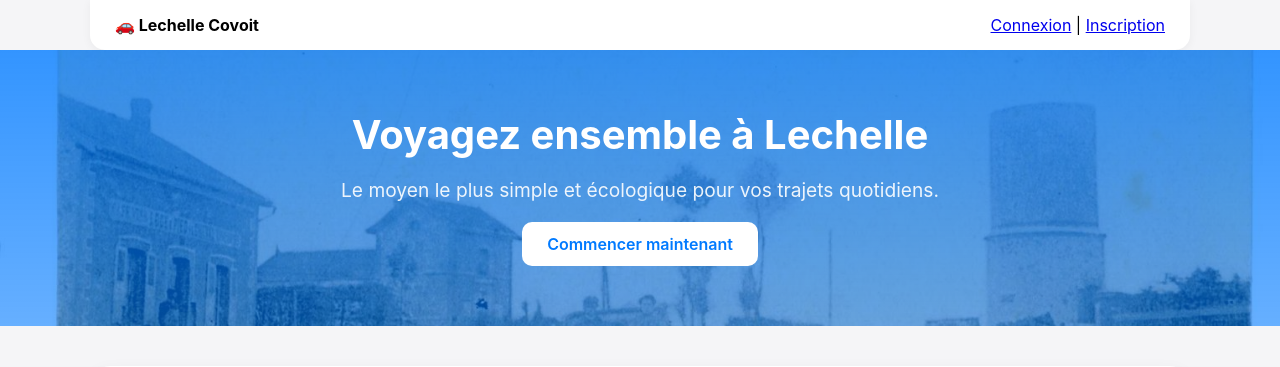
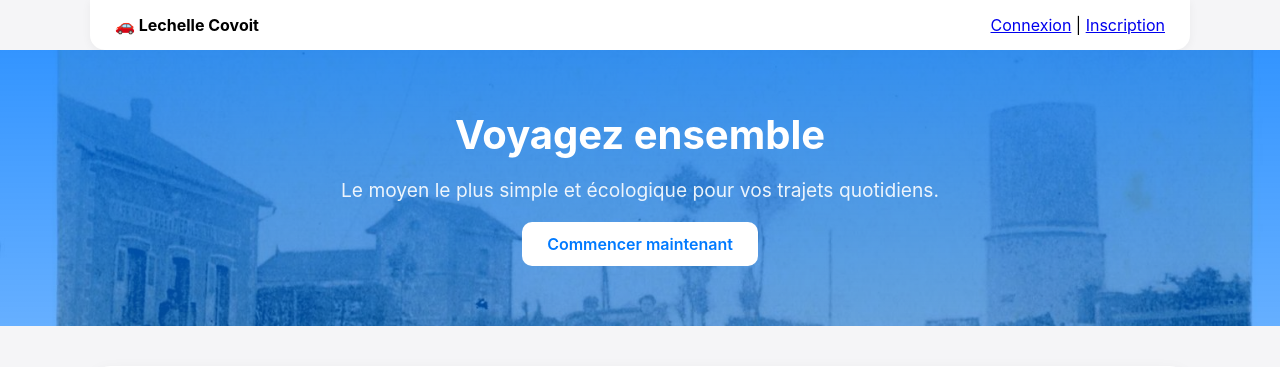
Before and after one commit to rahultankhiwale05/lechcovo, a Flask app: page / in a window 1280 px wide. Shown: the top 367 px of the page. Run offline with Flask 3, Linux system fonts and the light colour scheme; data that the repository does not hold is empty; some libraries are stand-ins or nearby versions.

Commit message:
changed home page

```diff
--- a/templates/index.html
+++ b/templates/index.html
@@ -48,7 +48,7 @@
 </div>
 
 <div class="hero">
-    <h1>Voyagez ensemble à Lechelle</h1>
+    <h1>Voyagez ensemble</h1>
     <p>Le moyen le plus simple et écologique pour vos trajets quotidiens.</p>
     {% if not current_user.is_authenticated %}
         <div style="margin-top: 20px;">
```
